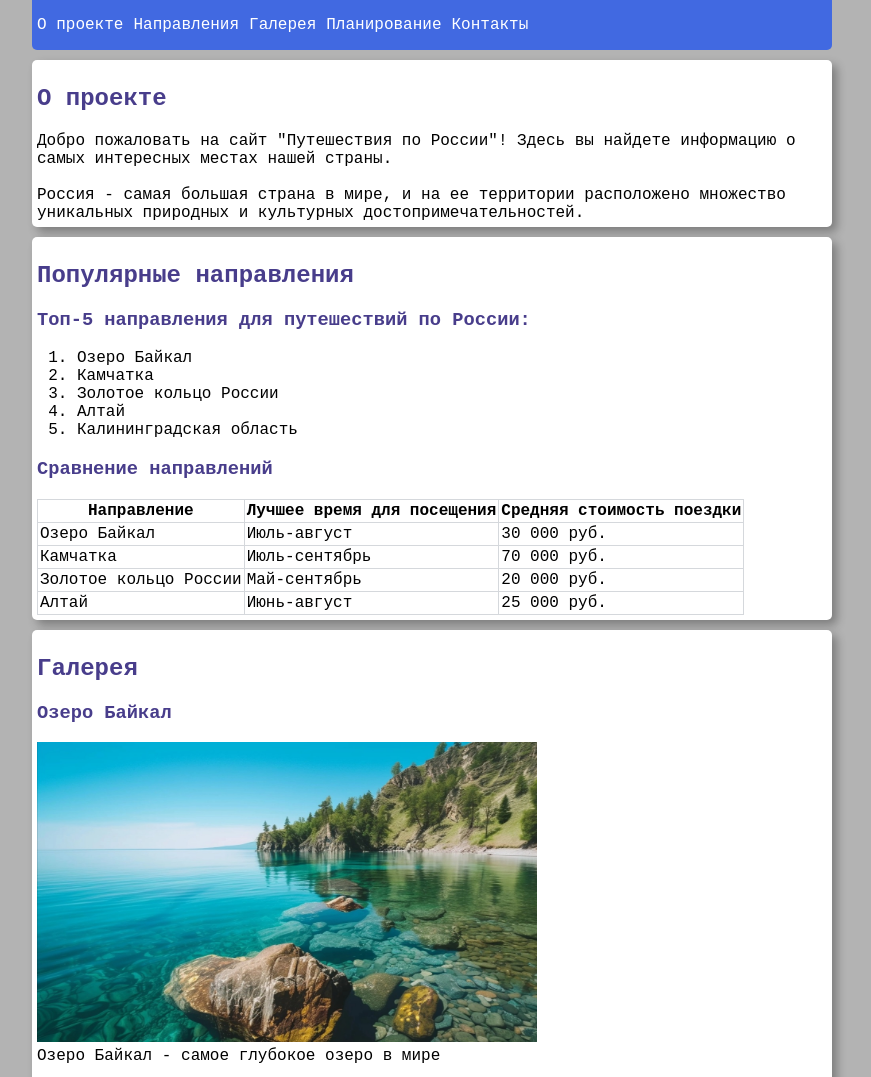
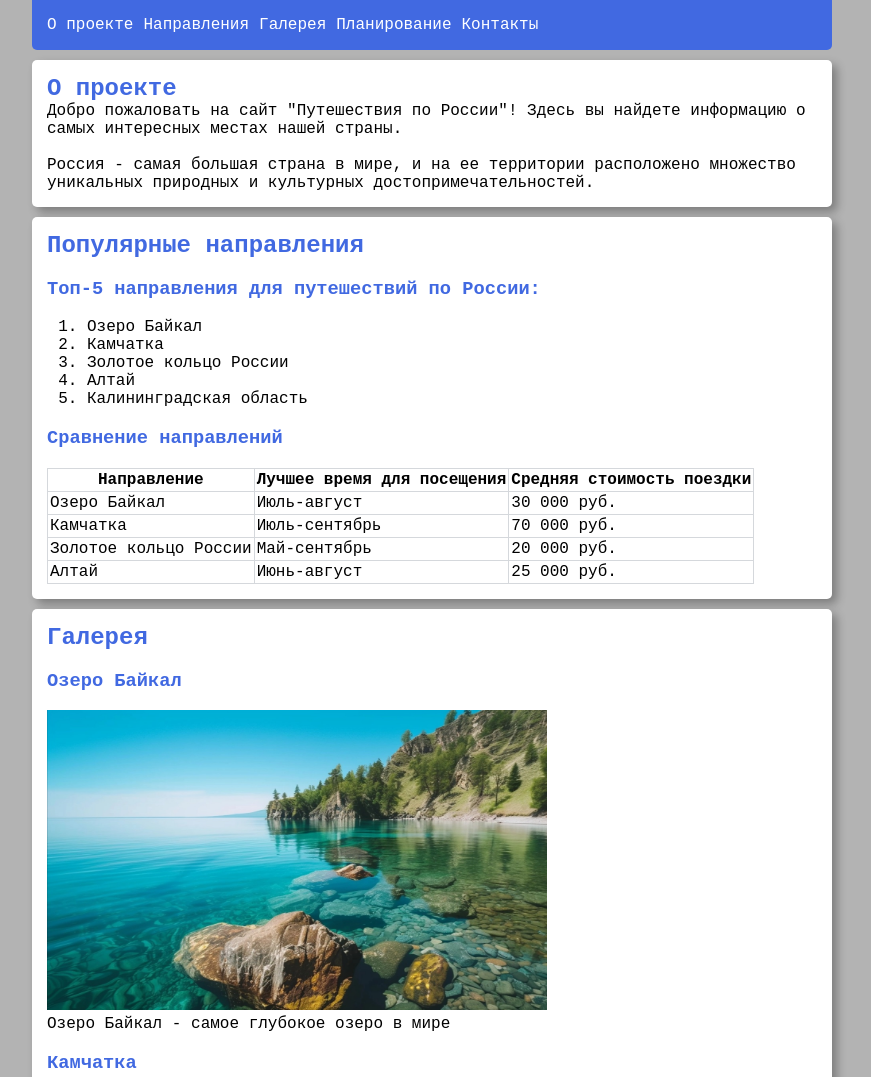
Before and after one commit to Sayrarm/homework_2, a plain HTML site: page task2.html in a window 1280 px wide. Shown: the top 1077 px of the page, without its empty margins (208-1079 px from the left). Drawn offline with Linux system fonts and the light colour scheme; a web font is replaced by a local one.

Commit message:
fix: fix select tag, cjange paddings for sections

```diff
--- a/style.css
+++ b/style.css
@@ -18,7 +18,7 @@ header, footer {
 }
 
 nav {
-    padding: 5px;
+    padding: 15px;
     display: flex;
     gap: 10px;
 }
@@ -37,7 +37,7 @@ main > section {
     background-color: white;
     border-radius: 5px;
     box-shadow: 5px 5px 10px rgba(0, 0, 0, 0.3);
-    padding: 5px;
+    padding: 15px;
     margin: 10px 0;
 
 }
@@ -58,8 +58,12 @@ p {
     margin: 0;
 }
 
+h2 {
+    margin: 0;
+}
+
 h2, h3 {
-    color: darkslateblue;
+    color: royalblue;
 }
 
 table, tbody, tr, th, td {
--- a/task2.html
+++ b/task2.html
@@ -141,8 +141,11 @@
             <br>
 
             <label for="location">Выберите направление:</label>
+
+            <br>
+
             <select id="location" name="location" required>
-                <option selected disabled>--Выберите направление--</option>
+                <option value="" disabled selected>--Выберите направление--</option>
                 <option value="baikal">Озеро Байкал</option>
                 <option value="kamchatka">Камчатка</option>
                 <option value="gold"> Золотое кольцо России</option>
```
